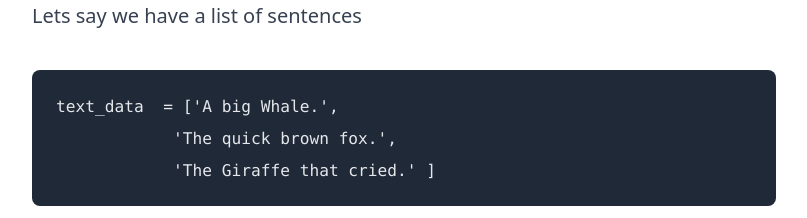
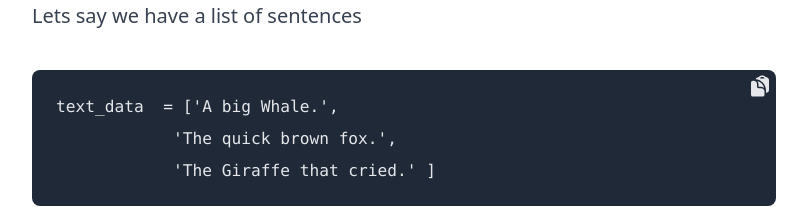
Before and after one commit to Farooq-azam-khan/blog, a Next.js app: page /tfidf in a window 1280 px wide. Shown: the part 582-800 px from the top of the page, without its empty margins (96-903 px from the left). Built offline with nearby package versions, Linux system fonts and the light colour scheme.

Commit message:
copy button

```diff
--- a/components/Layout.tsx
+++ b/components/Layout.tsx
@@ -1,13 +1,53 @@
 import { MDXProvider } from "@mdx-js/react";
 import "katex/dist/katex.min.css";
+import { ClipboardDocumentIcon } from "@heroicons/react/24/solid";
 import Navbar from "./Navbar";
 import { useEffect } from "react";
 import "@wooorm/starry-night/style/dark"
+import { CopyToClipboard } from "react-copy-to-clipboard";
 
+// TODO: add copy to clipboard for code blocks
+function hasProps(jsx) {
+    return Object.prototype.hasOwnProperty.call(jsx, 'props');
+}
 
-// TODO: add highlight styles for code blocks
-// TODO: add copy to clipboard for code blocks
+function reduceJsxToString(previous, current) {
+    return previous + innerText(current);
+}
+function innerText(jsx) {
+    if (jsx === null ||
+        typeof jsx === 'boolean' ||
+        typeof jsx === 'undefined') {
+        return '';
+    }
+    if (typeof jsx === 'number') {
+        return jsx.toString();
+    }
+    if (typeof jsx === 'string') {
+        return jsx;
+    }
+    if (Array.isArray(jsx)) {
+        return jsx.reduce(reduceJsxToString, '');
+    }
+    if (hasProps(jsx) &&
 
+        Object.prototype.hasOwnProperty.call(jsx.props, 'children')) {
+
+        return innerText(jsx.props.children);
+    }
+    return '';
+};
+
+function PreWithCopy({ children }: any) {
+    const txt = innerText(children)
+    return (<pre className="relative">{children}
+        <button className="absolute right-0 top-0 z-10 p-1 rounded-md">
+            <CopyToClipboard text={txt}>
+                <ClipboardDocumentIcon className="h-6 w-6 " />
+            </CopyToClipboard>
+        </button></pre>)
+
+}
 const Layout = ({ children }: any) => {
     useEffect(() => {
     }, [])
@@ -18,7 +58,9 @@ const Layout = ({ children }: any) => {
             </div>
             {/* {JSON.stringify(meta)} */}
             <div className="prose lg:prose-xl 2xl:prose-2xl mt-16 prose-indigo">
-                <MDXProvider>{children}</MDXProvider>
+                <MDXProvider components={function() {
+                    return { pre: PreWithCopy }
+                }}>{children}</MDXProvider>
             </div>
         </div>
     );
```
